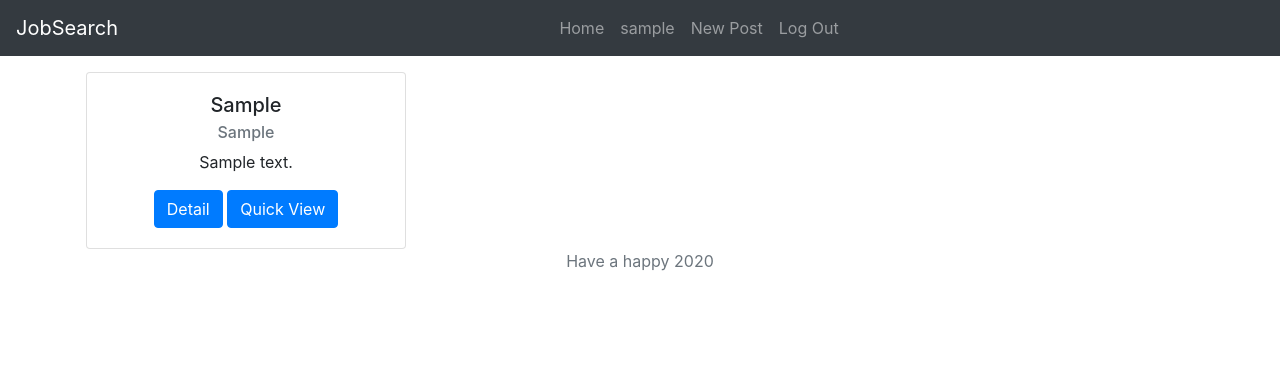
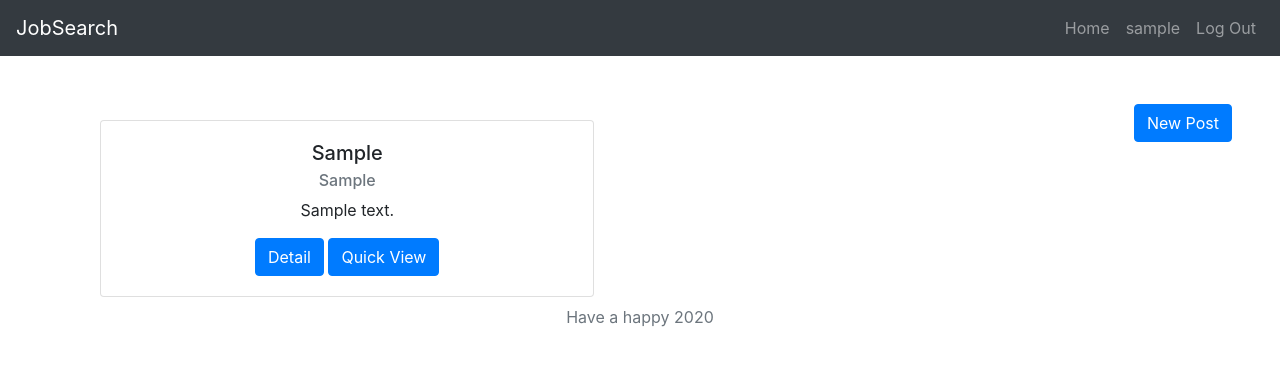
Before and after one commit to HTrinh43/jobsearch, a Django app: page / in a window 1280 px wide. Shown: the top 366 px of the page. Run offline with Django 3.2, Linux system fonts and the light colour scheme; a user stored in the database is signed in; tables that the repository leaves empty hold one stand-in row (values such as "Sample post"); some libraries are stand-ins or nearby versions.

Commit message:
design log in, sign up templates

```diff
--- /dev/null
+++ b/post/static/custom/css/logincss.css
@@ -0,0 +1,10 @@
+@media (min-width: 601px);
+.login-container,
+.signup-container {
+    max-width: 601px;
+    height: auto;
+    min-height: 500px;
+    overflow-y: auto;
+    -webkit-transition: .2s;
+    transition: .2s;
+}
--- a/templates/main/home.html
+++ b/templates/main/home.html
@@ -1,30 +1,24 @@
 {% extends 'main/navbar.html'%}
 
 {%block content%}
+
+
 <div class="container">
-	<div class="row pt-3">
+	<div class="row pt-3 ">
 		{%for post in posts%}
-		<div class="col-4 pl-3">
+		<div class="col-sm-6 pb-2">
 				{% include 'main/post_card.html' with post=post only%}
 		</div>
 
 		{% comment %} make a new row to divide every 3 cards {% endcomment %}
 
-		{% if forloop.counter|divisibleby:3 %}
-		<div class="row"></div>
 
-		{% endif %}
 		{%endfor%}
 
 
 	</div>
 
-<!-- Modal -->
-<div class="modal fade" id="jobDetailModal" tabindex="-1" role="dialog" aria-labelledby="exampleModalCenterTitle" aria-hidden="true">
-  <div class="modal-dialog modal-dialog-centered" role="document">
 
-  </div>
-</div>
 
 </div>
 
--- a/templates/main/navbar.html
+++ b/templates/main/navbar.html
@@ -1,21 +1,26 @@
-<html>
-<head>
+<html> <head>
 	{%load static%}
 
   <link rel="stylesheet" href="{%static 'bootstrap/css/bootstrap.min.css'%}">
+  <link rel="stylesheet" href="{%static 'custom/css/logincss.css'%}">
 
 
 </head>
 
 <body>
+	<div class="body d-block">
+      <nav class="navbar navbar-expand-sm navbar-dark bg-dark sticky-top">
+        <a class="navbar-brand" href="{% url 'home' %}">JobSearch</a>
 
-  <nav class="navbar navbar-expand-sm navbar-dark bg-dark">
-    <a class="navbar-brand" href="{% url 'home' %}">JobSearch</a>
+        <button class="navbar-toggler" type="button" data-toggle="collapse" data-target="#navbarSupportedContent" aria-controls="navbarSupportedContent" aria-expanded="false" aria-label="Toggle navigation">
+        <span class="navbar-toggler-icon"></span>
+      </button>
+
         <div class="collapse navbar-collapse" id="navbarSupportedContent">
           <ul class="navbar-nav mr-auto">
           </ul>
 
-      <ul class="navbar-nav mr-auto">
+          <ul class="navbar-nav justify-content-end">
 
             <li class="nav-item">
              <a class="nav-link" href="{% url 'home' %}">Home <span class="sr-only">(current)</span></a>
@@ -23,9 +28,6 @@
             {%if user.is_authenticated%}
             <li class="nav-item">
               <a class="nav-link" href="{% url 'user_detail' %}">{{user.username}}</a>
-        </li>
-        <li class="nav-item">
-          <a class="nav-link" href="{% url 'create' %}">New Post</a>
            </li>
             <li class="nav-item">
              <a class="nav-link" href="{% url 'logout' %}">Log Out</a>
@@ -46,6 +48,13 @@
         </div>
      </nav>
 
+        {% if user.is_authenticated %}
+          <div class="mr-5 mt-5">
+
+             <a class=" btn btn-primary float-right" href="{% url 'create' %}">New Post</a>
+          </div>
+        {% endif %}
+
         {% if messages %}
           <ul class="messages">
         {% for message in messages %}
@@ -54,16 +63,23 @@
         </ul>
         {% endif %}
 
+
+
   {%block content%}
   {%endblock%}
+<!-- Modal -->
+<div class="modal fade" id="jobDetailModal" tabindex="-1" role="dialog" aria-labelledby="exampleModalCenterTitle" aria-hidden="true">
+  <div class="modal-dialog modal-dialog-centered" role="document">
 
+  </div>
+</div>
 
 <footer class="text-muted">
     <div class="container text-center">
       <p>Have a happy {% now "Y" %}</p>
       </div>
   </footer>
-
+</div>
   <script src="https://code.jquery.com/jquery-3.4.1.min.js" ></script>
   <script src="https://cdn.jsdelivr.net/npm/popper.js@1.16.0/dist/umd/popper.min.js" integrity="sha384-Q6E9RHvbIyZFJoft+2mJbHaEWldlvI9IOYy5n3zV9zzTtmI3UksdQRVvoxMfooAo" crossorigin="anonymous"></script>
   <script src="{%static 'bootstrap/js/bootstrap.min.js'%}" ></script>
--- a/templates/main/post_card.html
+++ b/templates/main/post_card.html
@@ -1,6 +1,6 @@
 
 
-<div class="card text-center"  style="width: 20rem; cursor: pointer;">
+<div class="card text-center"  style=" cursor: pointer;">
   <div class="card-body">
 
     <h5 class="card-title">{{post.workplace}}</h5>
--- a/templates/registration/login.html
+++ b/templates/registration/login.html
@@ -1,6 +1,3 @@
-<head></head>
-<body>
-
 
 {%extends 'main/navbar.html'%}
 {% load bootstrap4 %}
@@ -8,7 +5,7 @@
 {% block content %}
 
 
-<div class="container">
+<div class="login-container container pt-5 d-flex flex-column justify-content-center ">
 	<h1>Log in</h1>
 <form method="POST" action="{% url 'login'%}">
 	{% if error%}
@@ -25,4 +22,3 @@
 </form>
 </div>
 {%endblock%}
-</body>
--- a/templates/registration/signup.html
+++ b/templates/registration/signup.html
@@ -10,7 +10,7 @@
 
 
 	{% block content %}
-	<div class="container">
+	<div class="signup-container container pt-5 d-flex flex-column justify-content-center">
 		<h1>SIGN UP</h1>
 		{% if error%}
 		<p>{{error}}</p>
```
Lines whose indentation alone changed are shown as unchanged.
